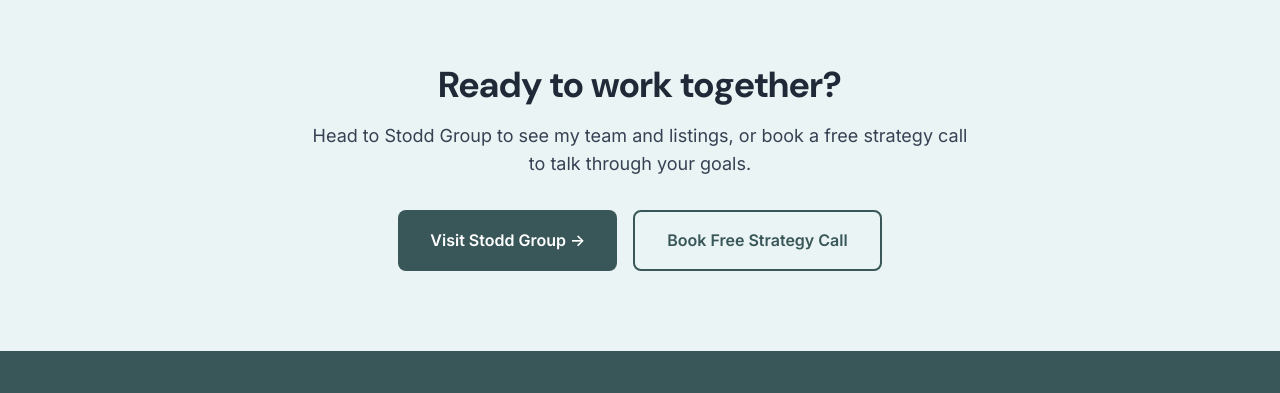
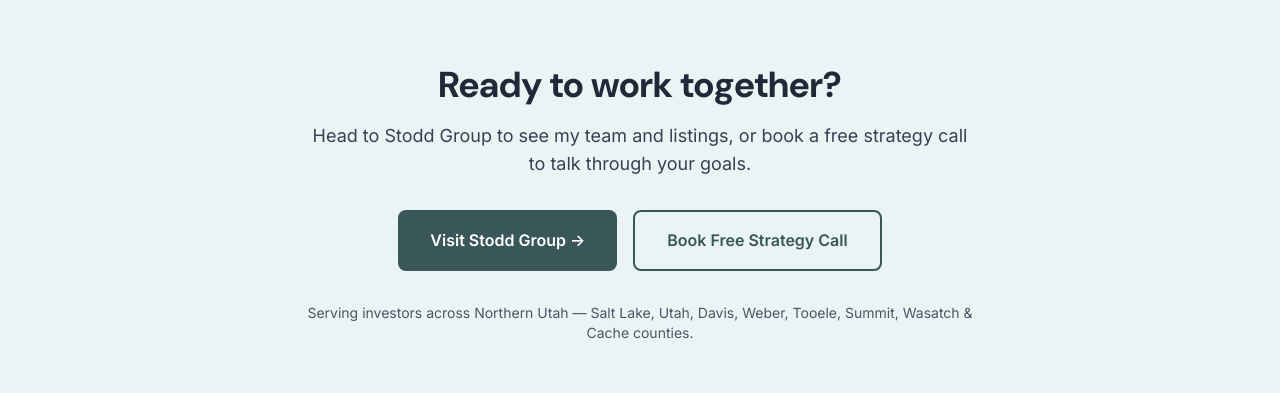
Before and after one commit to jocelynkaufman/utah-investor-hub, a plain HTML site: page utah-realtor-for-investors-jocelyn-stoddard/index.html in a window 1280 px wide. Shown: the part 3237-3630 px from the top of the page. Drawn offline with Linux system fonts and the light colour scheme.

Commit message:
Bio page: add service-area line to Final CTA section
Duplicates the "Serving investors across Northern Utah - Salt Lake,
Utah, Davis, Weber, Tooele, Summit, Wasatch & Cache counties." line in
the "Ready to work together?" section, below the Visit / Book buttons.

Reinforces location + county coverage right at the conversion moment,
and strengthens location-SEO signal with a second on-page mention of
the 8 counties. Rendered in the same subtle small-gray-text style as
the hero version so it reads as a reassuring note, not a repeated
pitch.

Co-Authored-By: Claude Opus 4.7 <noreply@anthropic.com>

```diff
--- a/utah-realtor-for-investors-jocelyn-stoddard/index.html
+++ b/utah-realtor-for-investors-jocelyn-stoddard/index.html
@@ -400,6 +400,7 @@
       <a href="https://stoddgroup.com/" target="_blank" rel="noopener" class="inline-flex items-center justify-center gap-2 bg-brand-dark-green text-white px-8 py-4 rounded-lg font-semibold hover:bg-brand-dark-green/90 transition">Visit Stodd Group &rarr;</a>
       <a href="https://go.stoddgroup.com/widget/bookings/intro-call-stodd-group-website?utm_source=utahinvestorhub&utm_medium=website&utm_campaign=book_call&booking_source=utahinvestorhub.com" target="_blank" rel="noopener" class="inline-flex items-center justify-center gap-2 border-2 border-brand-dark-green text-brand-dark-green px-8 py-4 rounded-lg font-semibold hover:bg-white transition">Book Free Strategy Call</a>
     </div>
+    <p class="text-sm text-gray-600 mt-8 max-w-2xl mx-auto">Serving investors across Northern Utah &mdash; Salt Lake, Utah, Davis, Weber, Tooele, Summit, Wasatch &amp; Cache counties.</p>
   </div>
 </section>
 
```
